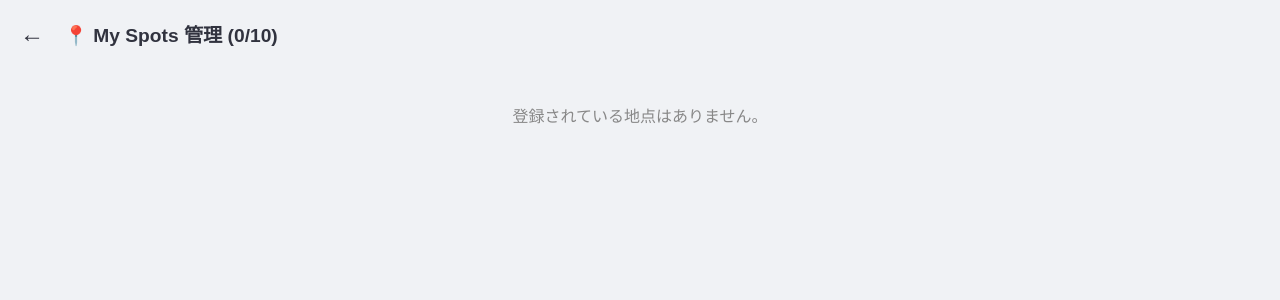
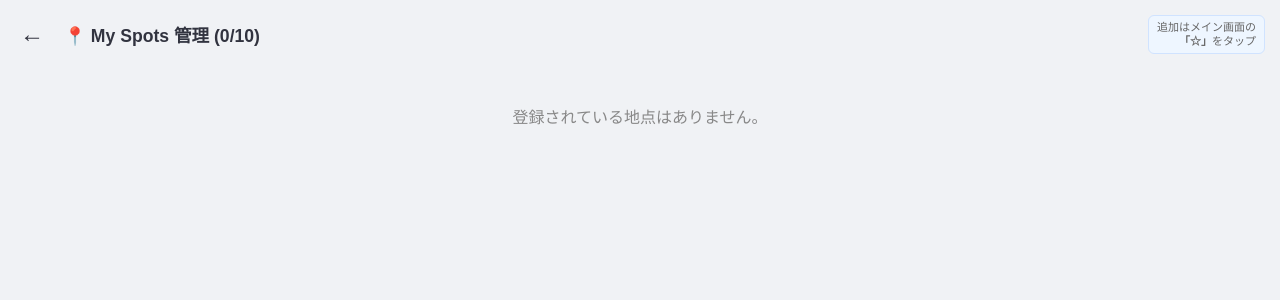
Before and after one commit to ryujigohara-png/pin-weather-app, a Flask app: page /edit_spots in a window 1280 px wide. Shown: the top 300 px of the page. Run offline with Flask 3, Linux system fonts and the light colour scheme.

Commit message:
Update edit_spots.html

```diff
--- a/templates/edit_spots.html
+++ b/templates/edit_spots.html
@@ -9,7 +9,22 @@
         .header { display: flex; align-items: center; margin-bottom: 20px; }
         /* 戻るボタンの当たり判定を広く */
         .btn-back { text-decoration: none; font-size: 24px; color: #31333f; margin-right: 15px; padding: 5px; }
-        h2 { margin: 0; font-size: 1.2rem; }
+        h2 { margin: 0; font-size: 1.1rem; flex-shrink: 0; }
+
+        /* ====================================================================================== */
+        /* 97. My Spots 追加方法のガイダンス表示 (C案) */
+        /* ====================================================================================== */
+        .add-hint {
+            font-size: 11px;
+            color: #666;
+            margin-left: auto;
+            line-height: 1.3;
+            text-align: right;
+            background: #eef6ff;
+            padding: 4px 8px;
+            border-radius: 6px;
+            border: 1px solid #d0e3ff;
+        }
 
         .spot-card { background: white; border-radius: 10px; padding: 12px; margin-bottom: 12px; border: 1px solid #dcdcdc; }
         .spot-info { margin-bottom: 10px; }
@@ -54,6 +69,10 @@
         <div class="header">
             <a href="/?t={{ range(1, 99999)|random }}" class="btn-back" onclick="showLoading()">←</a>
             <h2>📍 My Spots 管理 ({{ spots|length }}/10)</h2>
+
+            <div class="add-hint">
+                追加はメイン画面の<br><b>「☆」</b>をタップ
+            </div>
         </div>
 
         {% if not spots %}
@@ -92,12 +111,8 @@
             document.getElementById('main-content').classList.add('pointer-none');
         }
 
-        // ======================================================================================
-        // 99. My Spots 編集画面用 同期マネージャー (完全版)
-        // ======================================================================================
         const STORAGE_KEY = "pin_weather_backup_v1";
 
-        // 現在のサーバーの状態（編集後の状態）をブラウザに同期する
         function syncEditToLocal() {
             const data = {
                 user_locations: {{ spots | tojson }},
@@ -106,15 +121,12 @@
                 sel_dirs: {{ session.get('sel_dirs', []) | tojson }},
                 lang: {{ session.get('lang', 'ja') | tojson }}
             };
-
             localStorage.setItem(STORAGE_KEY, JSON.stringify(data));
-            console.log("Edit synchronized to LocalStorage.");
         }
 
         window.addEventListener('load', syncEditToLocal);
         window.addEventListener('pagehide', syncEditToLocal);
 
-        // 編集モードの切り替え
         function showEdit(idx) {
             document.getElementById('display_' + idx).style.display = 'none';
             document.getElementById('form_' + idx).style.display = 'flex';
@@ -123,7 +135,6 @@
             document.getElementById('display_' + idx).style.display = 'block';
             document.getElementById('form_' + idx).style.display = 'none';
         }
-        // 削除確認
         function confirmDelete(idx, name) {
             if (confirm('「' + name + '」を削除しますか？')) {
                 showLoading();
```
